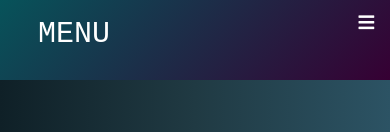
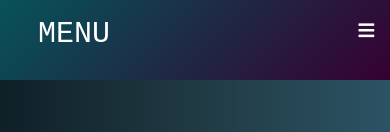
Before and after one commit to aryaass/Food_API_Edamam, a React (Create React App) app: page / in a window 390 px wide. Shown: the top 132 px of the page. Built offline with nearby package versions, Linux system fonts and the light colour scheme; the HTML template or start-up script is replaced by a standard one.

Commit message:
memperbaiki posisi button

```diff
--- a/src/components/Navbar.css
+++ b/src/components/Navbar.css
@@ -56,6 +56,7 @@
 
 .fa-bars {
   color: #fff;
+  margin-top: 5px;
 }
 
 .nav-links-mobile {
@@ -122,6 +123,7 @@
   .fa-times {
     color: #fff;
     font-size: 2rem;
+    margin-top: 5px;
   }
 
   .nav-links-mobile {
```
